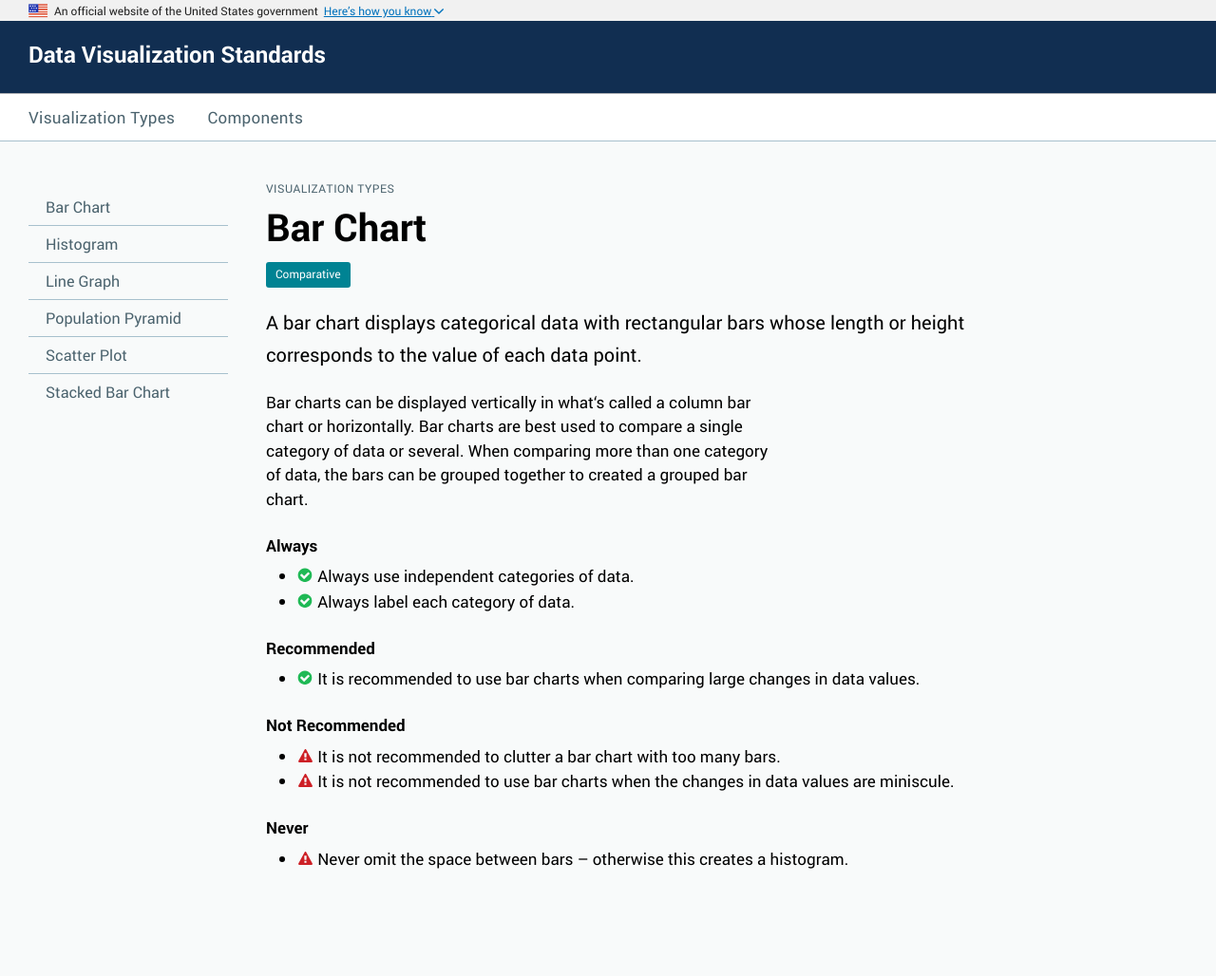
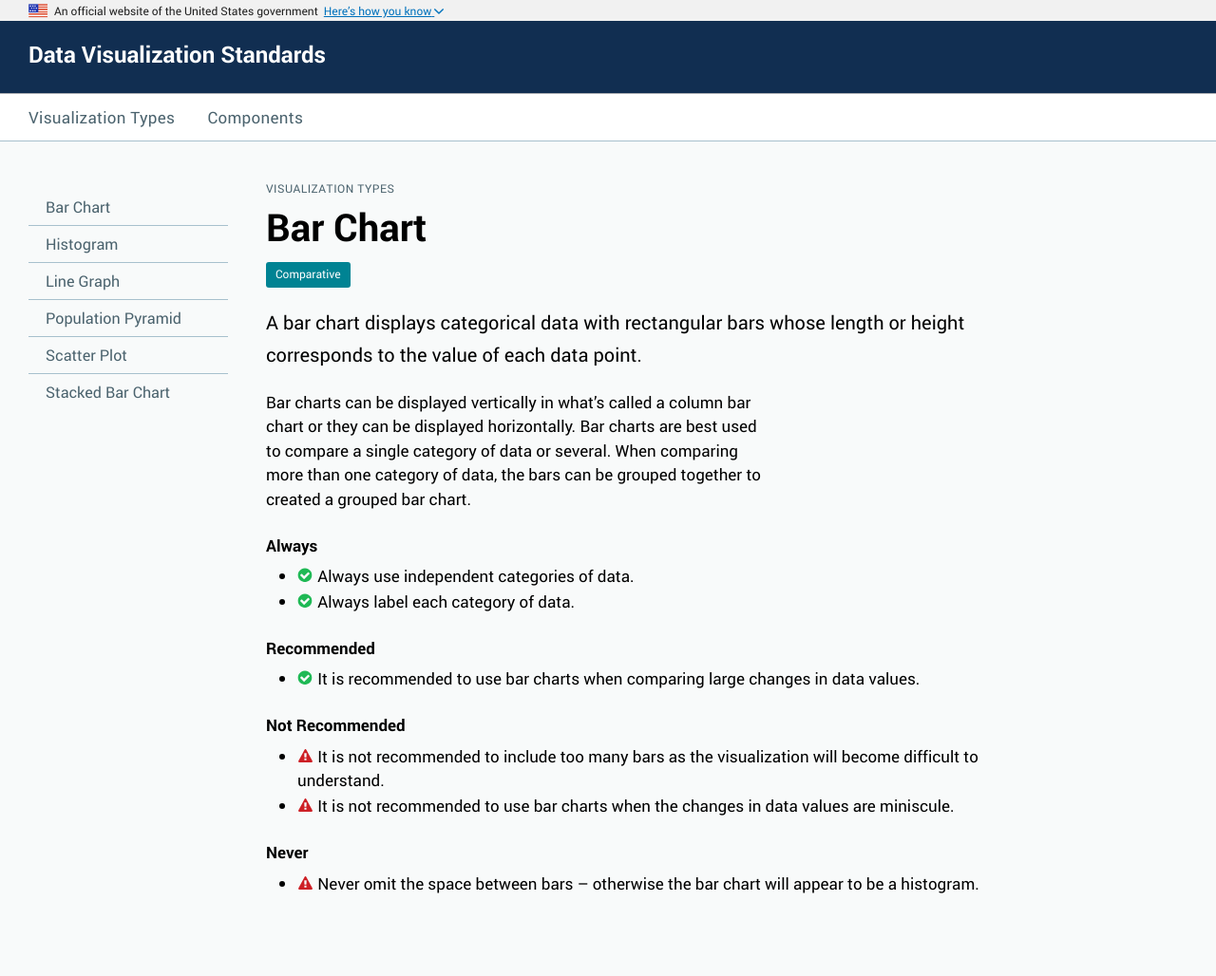
Before and after one commit to XDgov/data-design-standards, a Jekyll site: the page built from pages/visualizations/bar-chart.md, in a window 1280 px wide. Shown: the whole page at 95% size. Built offline with Jekyll 4.4.1, drawn with Linux system fonts in a browser that asks for light colours; before the commit the page ends 1003 px from its top, so only the background shows below that.

Commit message:
Update Bar Chart Content

```diff
--- a/pages/visualizations/bar-chart.md
+++ b/pages/visualizations/bar-chart.md
@@ -14,11 +14,11 @@ guidance-recommended:
 - It is recommended to use bar charts when comparing large changes in data values.
 
 guidance-not-recommended:
-- It is not recommended to clutter a bar chart with too many bars.
+- It is not recommended to include too many bars as the visualization will become difficult to understand.
 - It is not recommended to use bar charts when the changes in data values are miniscule.
 
 guidance-never:
-- Never omit the space between bars – otherwise this creates a histogram.
+- Never omit the space between bars – otherwise the bar chart will appear to be a histogram.
 ---
 
-Bar charts can be displayed vertically in what‘s called a column bar chart or horizontally. Bar charts are best used to compare a single category of data or several. When comparing more than one category of data, the bars can be grouped together to created a grouped bar chart.
+Bar charts can be displayed vertically in what’s called a column bar chart or they can be displayed horizontally. Bar charts are best used to compare a single category of data or several. When comparing more than one category of data, the bars can be grouped together to created a grouped bar chart.
```
